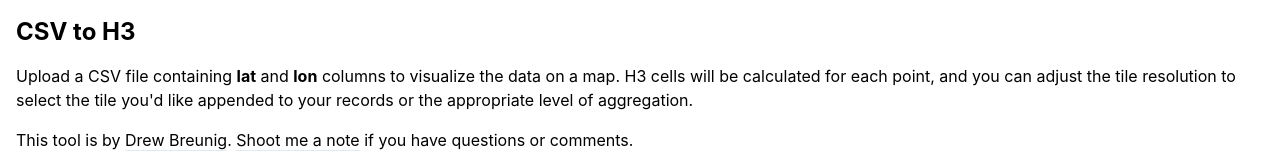
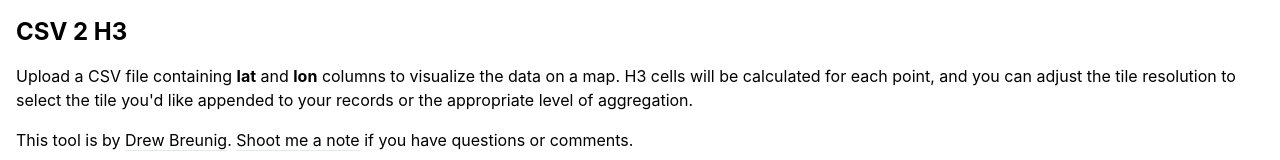
Before and after one commit to dbreunig/csv_to_h3, a React (Create React App) app: page / in a window 1280 px wide. Shown: the top 160 px of the page. Built offline with nearby package versions, Linux system fonts and the light colour scheme.

Commit message:
CSV 2 H3

```diff
--- a/public/index.html
+++ b/public/index.html
@@ -6,7 +6,7 @@
     <meta name="viewport" content="width=device-width, initial-scale=1" />
     <meta name="theme-color" content="#000000" />
     <meta
-      name="CSV to H3"
+      name="CSV 2 H3"
       content="Map your data to H3 tiles"
     />
     <link rel="stylesheet" href="https://unpkg.com/leaflet@1.7.1/dist/leaflet.css" />
@@ -25,7 +25,7 @@
       work correctly both with client-side routing and a non-root public URL.
       Learn how to configure a non-root public URL by running `npm run build`.
     -->
-    <title>CSV to H3</title>
+    <title>CSV 2 H3</title>
   </head>
   <body>
     <noscript>You need to enable JavaScript to run this app.</noscript>
--- a/src/App.js
+++ b/src/App.js
@@ -234,7 +234,7 @@
 
   return (
     <div className="p-4">
-      <h1 className="text-2xl font-bold mb-4">CSV to H3</h1>
+      <h1 className="text-2xl font-bold mb-4">CSV 2 H3</h1>
       <div className="mb-4">
         <p>Upload a CSV file containing <b>lat</b> and <b>lon</b> columns to visualize the data on a map. H3 cells will be calculated for each point, and you can adjust the tile resolution to select the tile you'd like appended to your records or the appropriate level of aggregation.</p>
         <p className="mt-4 mb-6">This tool is by <a href="https://www.dbreunig.com/" className="underline decoration-1 decoration-slate-200 underline-offset-4 hover:decoration-2 hover:decoration-blue-400 cursor-pointer">Drew Breunig</a>. <a href="https://www.dbreunig.com/contact.html" className="underline decoration-1 decoration-slate-200 underline-offset-4 hover:decoration-2 hover:decoration-blue-400 cursor-pointer">Shoot me a note</a> if you have questions or comments.</p>
```
Also changed, not shown: 1 other file (tests, documents, lock files or other folders).
